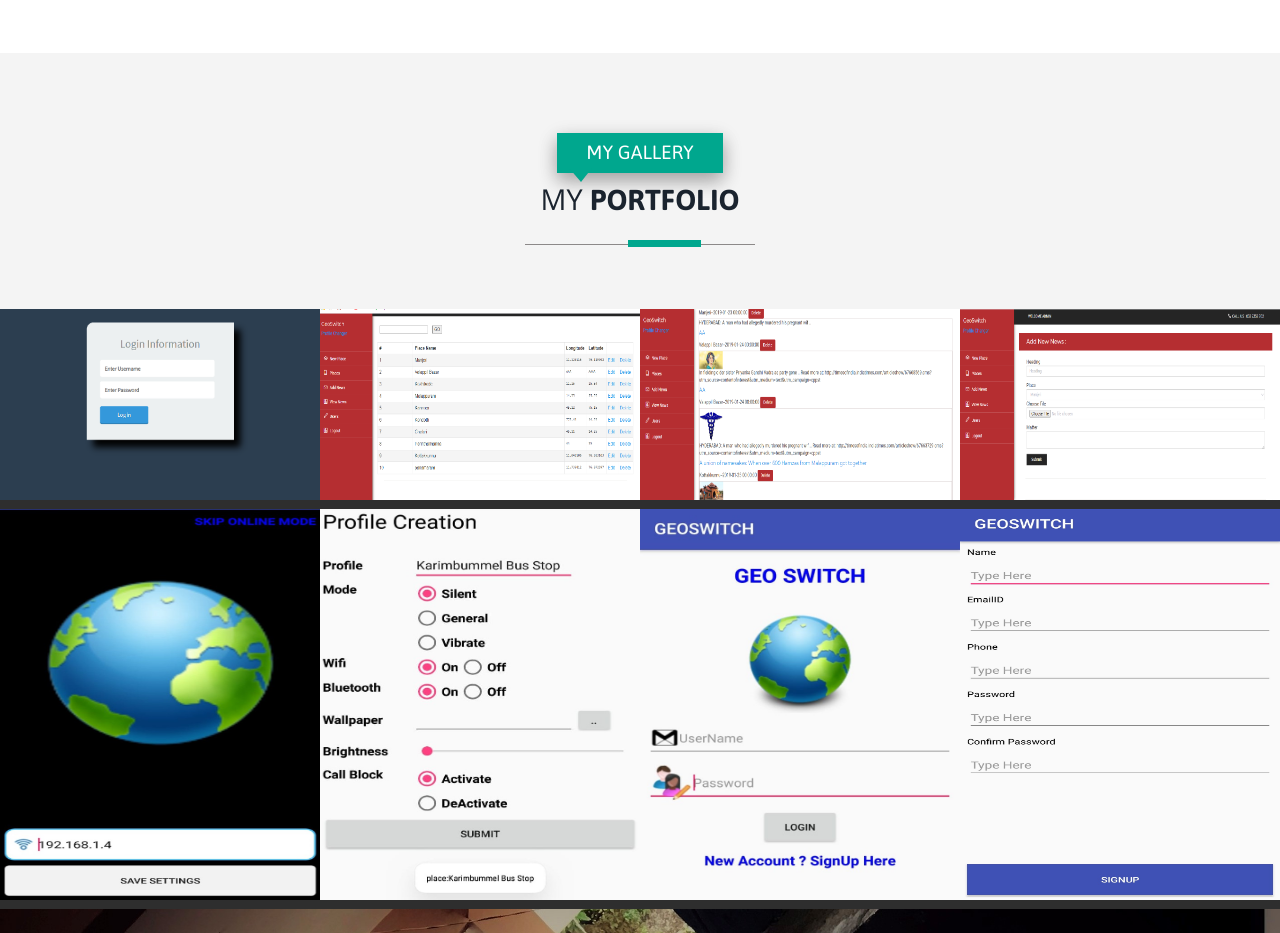
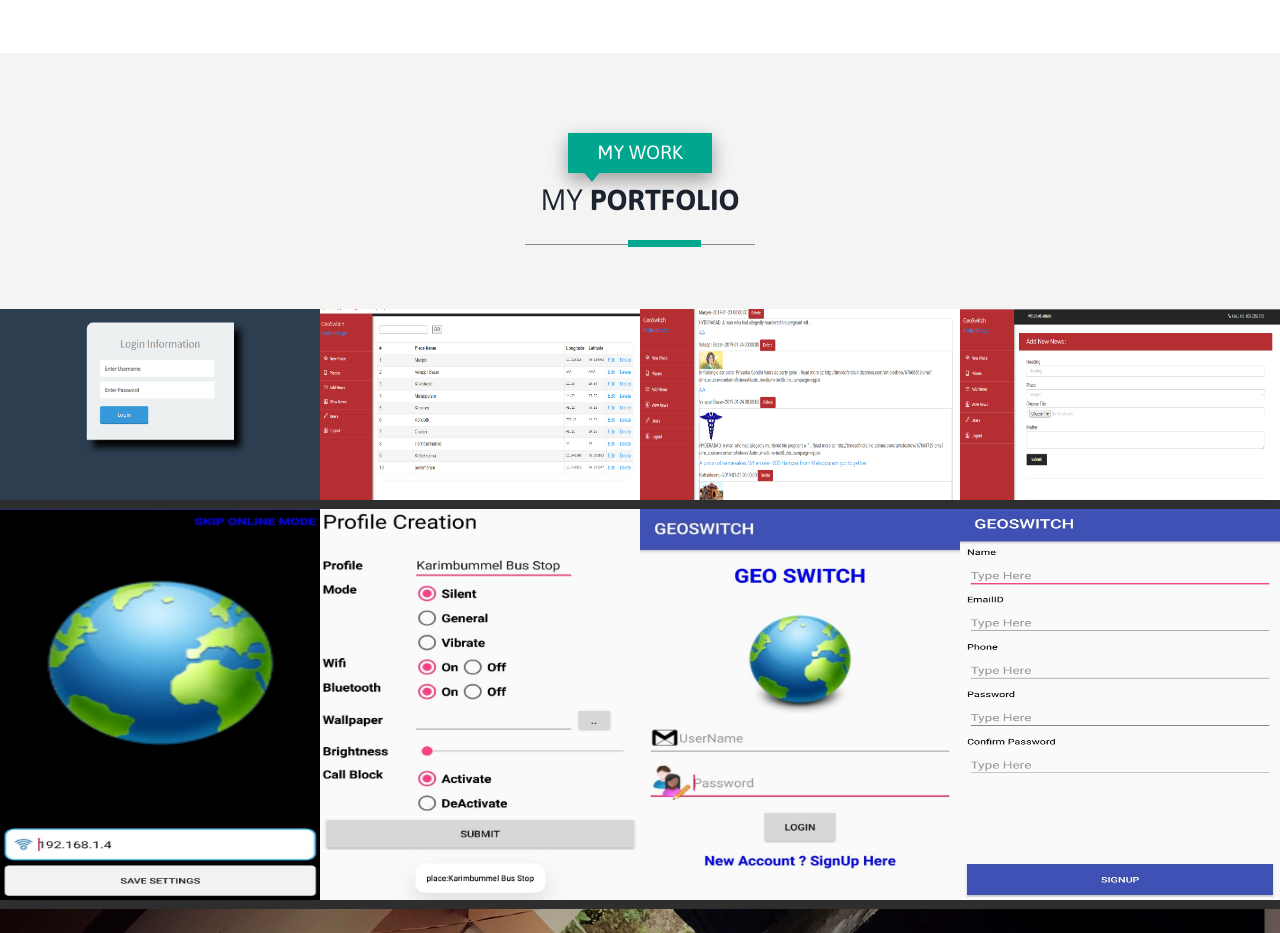
Before and after one commit to roopeshkp34/roopesh, a plain HTML site: page index.html in a window 1280 px wide. Shown: the part 2580-3513 px from the top of the page. Drawn offline with nearby package versions, Linux system fonts and the light colour scheme; files whose address does not match are found by name.

Commit message:
Update index.html

```diff
--- a/index.html
+++ b/index.html
@@ -311,7 +311,7 @@ Smartphone Compatible web template, free webdesigns for Nokia, Samsung, LG, Sony
 		<!-- portfolio -->
 <div class="portfolio" id="port">
 				<div class="service-head text-center">
-						<h4>MY GALLERY</h4>
+						<h4>MY WORK</h4>
 						<h3>MY <span>PORTFOLIO</span></h3>
 						<span class="border"></span>
 					</div>
```
